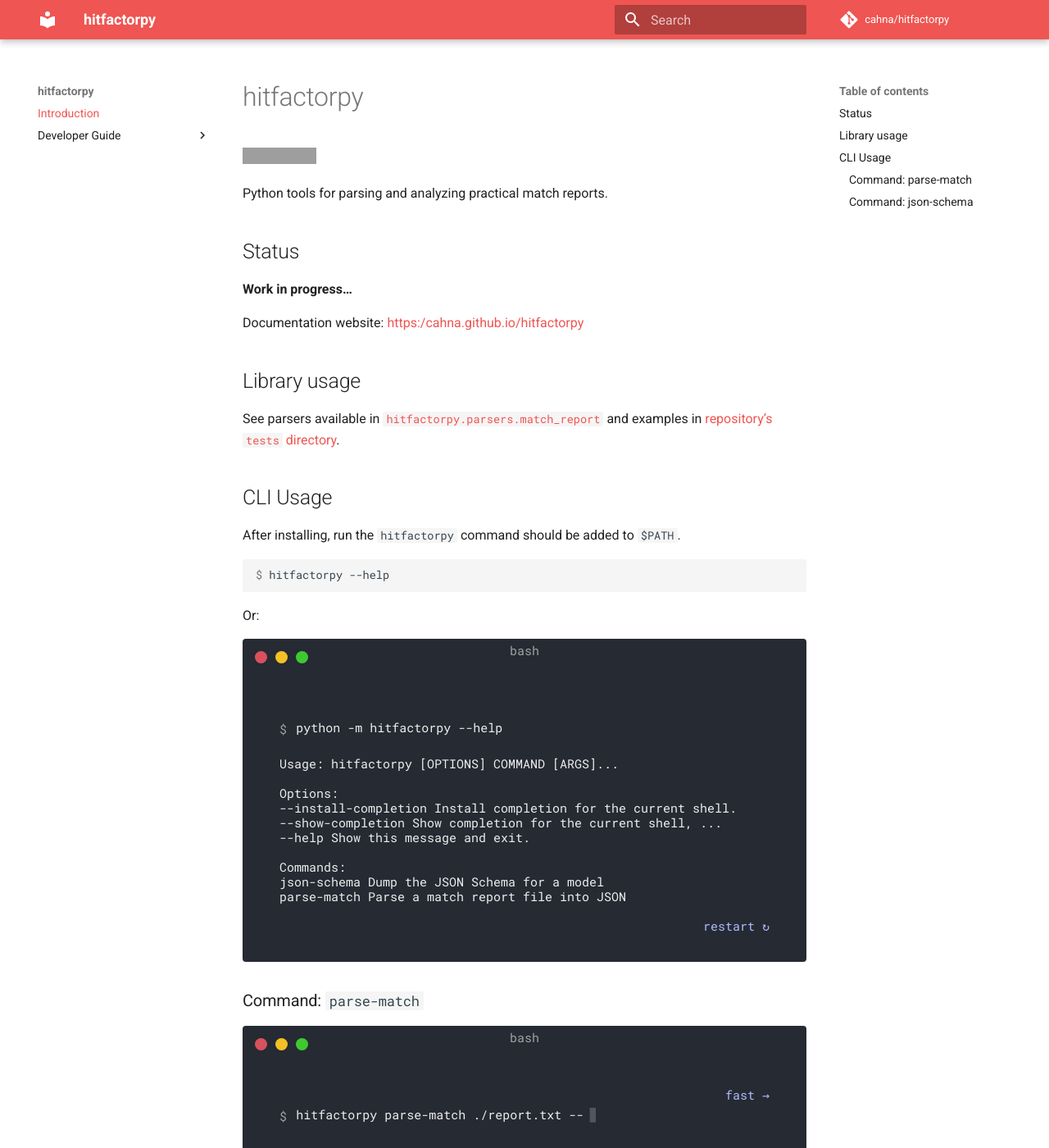
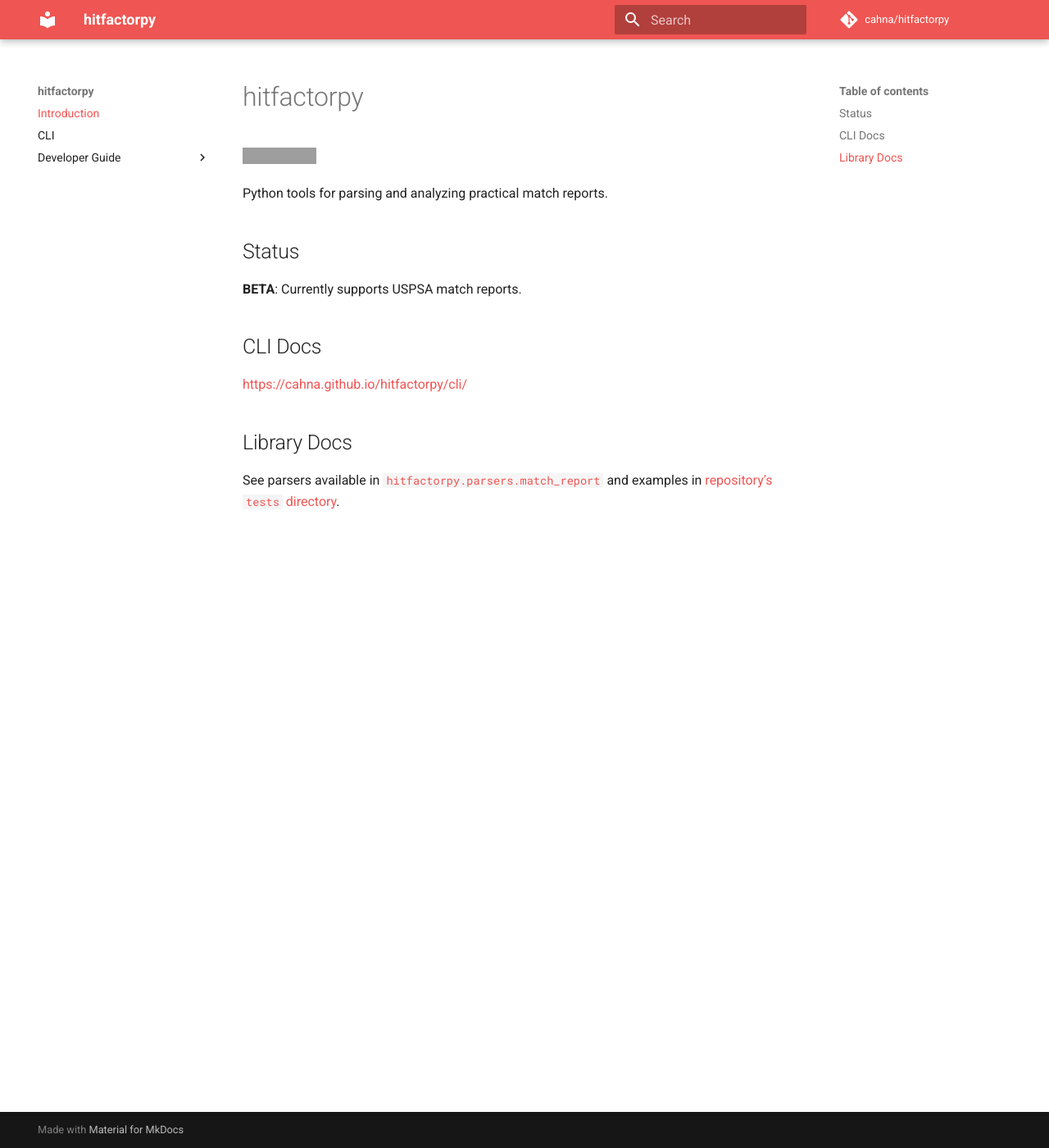
Before and after one commit to cahna/hitfactorpy, an MkDocs documentation site: the page built from docs/index.md, in a window 1280 px wide and 1400 px high. Shown: the whole window at 82% size. Built offline with MkDocs 1.6.1 and Material for MkDocs 9.7.7, drawn with Linux system fonts in a browser that asks for light colours; comment, search, counter and statistics services are not loaded; some of the changed text lies outside the part shown; grey boxes are pictures that could not be loaded.

````diff
--- a/docs/index.md
+++ b/docs/index.md
@@ -6,76 +6,12 @@ Python tools for parsing and analyzing practical match reports.
 
 ## Status
 
-**Work in progress...**
+**BETA**: Currently supports USPSA match reports.
 
-Documentation website: [https:/cahna.github.io/hitfactorpy](https:/cahna.github.io/hitfactorpy)
+## CLI Docs
 
-## Library usage
+[https://cahna.github.io/hitfactorpy/cli/](https://cahna.github.io/hitfactorpy/cli/)
+
+## Library Docs
 
 See parsers available in [`hitfactorpy.parsers.match_report`](https://github.com/cahna/hitfactorpy/tree/main/hitfactorpy/parsers/match_report) and examples in [repository's `tests` directory](https://github.com/cahna/hitfactorpy/tree/main/tests).
-
-## CLI Usage
-
-After installing, run the `hitfactorpy` command should be added to `$PATH`.
-
-```console
-$ hitfactorpy --help
-```
-
-Or:
-
-<div class="termy">
-
-```console
-$ python -m hitfactorpy --help
-
-Usage: hitfactorpy [OPTIONS] COMMAND [ARGS]...
-
-Options:
-  --install-completion  Install completion for the current shell.
-  --show-completion     Show completion for the current shell, ...
-  --help                Show this message and exit.
-
-Commands:
-  json-schema  Dump the JSON Schema for a model
-  parse-match  Parse a match report file into JSON
-
-```
-
-</div>
-
-### Command: `parse-match`
-
-<div class="termy">
-
-```console
-$ hitfactorpy parse-match ./report.txt --json-indent 2
-{
-    "name": "Paul Bunyan USPSA - January 2023 NW01",
-    "raw_date": "01/08/2023",
-    "date": "2023-01-08T00:00:00",
-    "match_level": 1,
-    "competitors": [
-# ...
-```
-
-</div>
-
-### Command: `json-schema`
-
-Default use:
-
-```console
-$ hitfactorpy json-schema
-```
-
-Output JSON Schema for a specific model and override the title:
-
-<div class="termy">
-
-```console
-$ hitfactorpy json-schema --model stage --title "My Custom-Titled Schema"
-{"title": "My Custom-Titled Schema", "$ref": "#/definitions/ParsedStage", "definitions": {"Scoring": {"title": "Scoring", "description": "An enumeration.", "enum": ["comstock", "virginia", "fixedTime", "chrono", "unknown"], "type": "string"}, "ParsedStage": {"title": "ParsedStage", "description": "Stage info parsed from match report", "type": "object", "properties": {"internal_id": {"title": "Internal Id", "type": "integer"}, "name": {"title": "Name", "type": "string"}, "min_rounds": {"title": "Min Rounds", "default": 0, "type": "integer"}, "max_points": {"title": "Max Points", "default": 0, "type": "integer"}, "classifier": {"title": "Classifier", "default": false, "type": "boolean"}, "classifier_number": {"title": "Classifier Number", "type": "string"}, "scoring_type": {"default": "comstock", "allOf": [{"$ref": "#/definitions/Scoring"}]}}, "required": ["internal_id"]}}}
-```
-
-</div>
--- a/mkdocs.yaml
+++ b/mkdocs.yaml
@@ -15,6 +15,7 @@ repo_url: https://github.com/cahna/hitfactorpy
 
 nav:
   - Introduction: 'index.md'
+  - CLI: 'cli.md'
   - Developer Guide:
       - Linux+Pyenv: linux-setup.md
 
--- a/pyproject.toml
+++ b/pyproject.toml
@@ -1,6 +1,6 @@
 [tool.poetry]
 name = "hitfactorpy"
-version = "0.0.4"
+version = "0.0.6"
 description = "Python tools for parsing and analyzing practical match reports"
 authors = ["Conor Heine <conor.heine@gmail.com>"]
 readme = "README.md"
````
Also changed, not shown: README.md (+5 -14 lines), docs/cli.md (added, +45 -0 lines).
